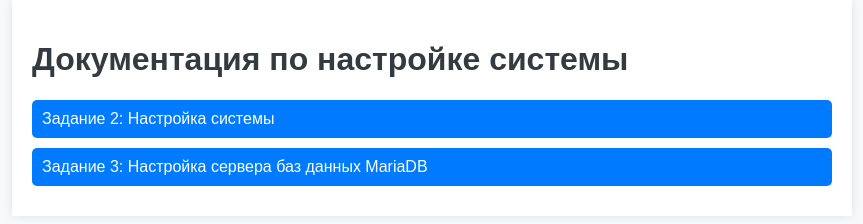
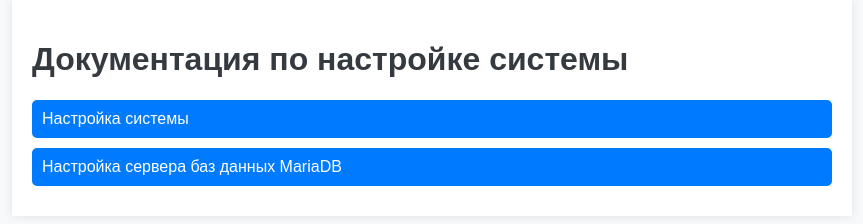
Before and after one commit to Emphazik/Emphazik.github.io, a plain HTML site: page index.html in a window 1280 px wide. Shown: the whole page, without its empty margins (208-1071 px from the left). Drawn offline with Linux system fonts and the light colour scheme.

Commit message:
Update index.html

```diff
--- a/index.html
+++ b/index.html
@@ -65,7 +65,7 @@
 <div class="container">
     <h1>Документация по настройке системы</h1>
 
-    <button class="toggle-button" onclick="toggleContent('task2')">Задание 2: Настройка системы</button>
+    <button class="toggle-button" onclick="toggleContent('task2')">Настройка системы</button>
     <div id="task2" class="hidden-content">
         <h2>Настройка системы.</h2>
         <p>Добавление пользователя в группу sudoers:</p>
@@ -93,7 +93,7 @@ sudo apt-get install docker-ce -y</code></pre>
         <pre><code>sudo apt-get install mariadb-server -y</code></pre>
     </div>
 
-    <button class="toggle-button" onclick="toggleContent('task3')">Задание 3: Настройка сервера баз данных MariaDB</button>
+    <button class="toggle-button" onclick="toggleContent('task3')">Настройка сервера баз данных MariaDB</button>
     <div id="task3" class="hidden-content">
         <h2>Настройка сервера баз данных MariaDB.</h2>
         <pre><code>sudo systemctl start mariadb
```
